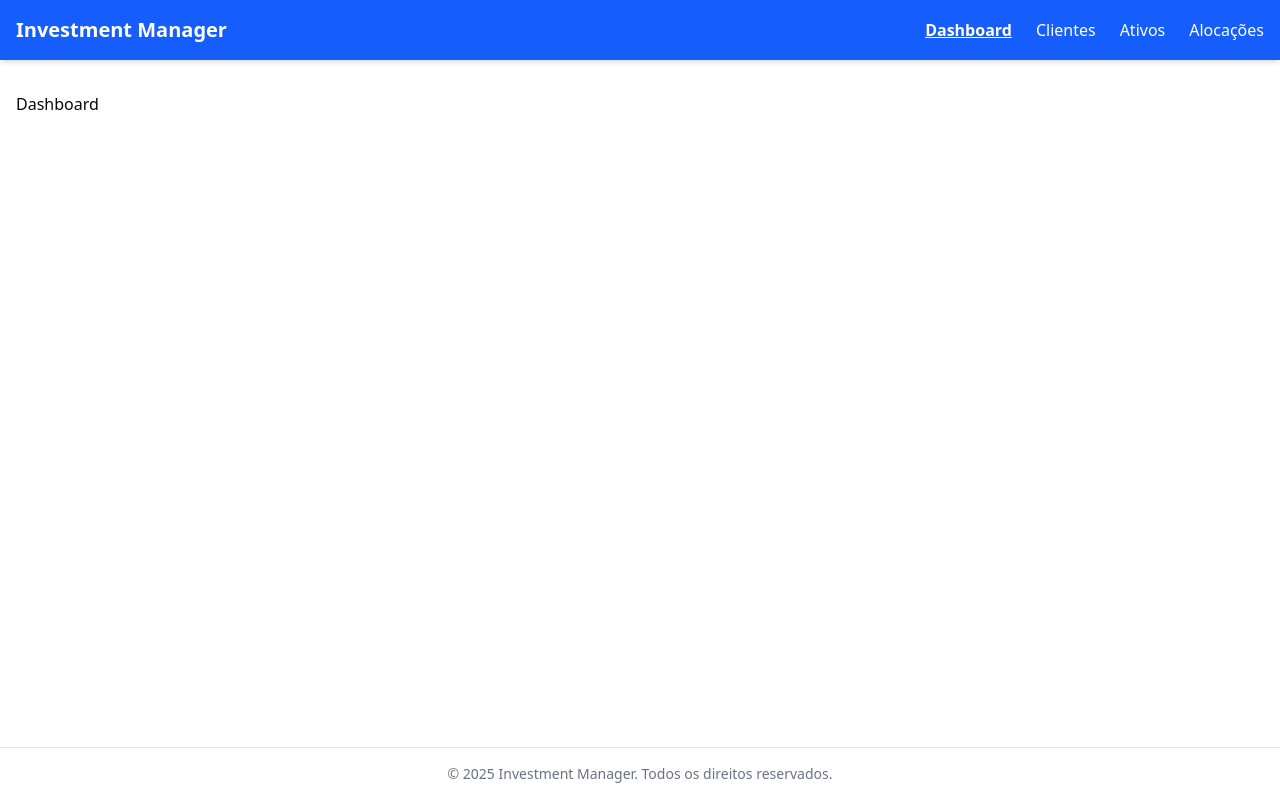
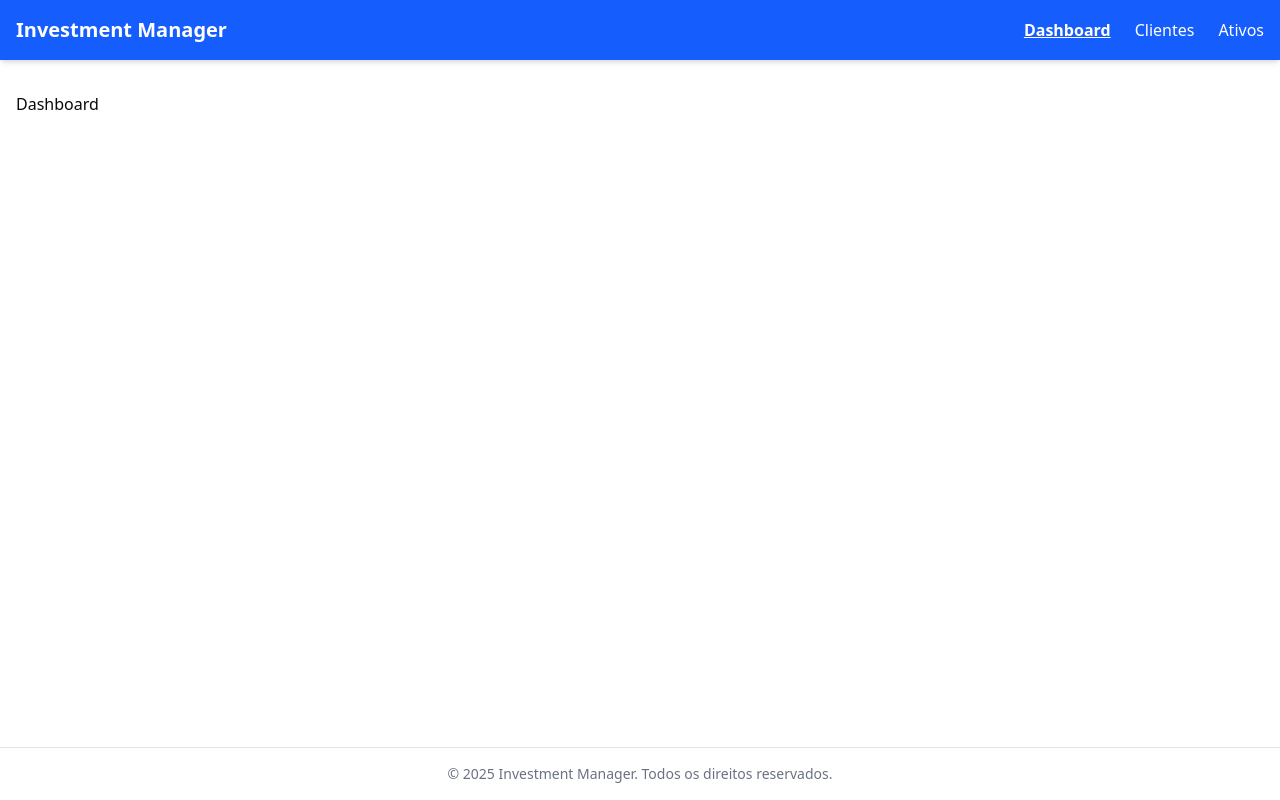
Before and after one commit to GuilhermeDeOliveiraAmorim/investment-manager, a Next.js app in the folder frontend/: page / in a window 1280 px wide. Built offline with nearby package versions, Linux system fonts and the light colour scheme.

Commit message:
feat: remove allocations link from header navigation

```diff
--- a/frontend/src/components/header.tsx
+++ b/frontend/src/components/header.tsx
@@ -7,7 +7,6 @@ const navItems = [
   { href: "/", label: "Dashboard" },
   { href: "/clients", label: "Clientes" },
   { href: "/assets", label: "Ativos" },
-  { href: "/allocations", label: "Alocações" },
 ];
 
 export function Header() {
```
